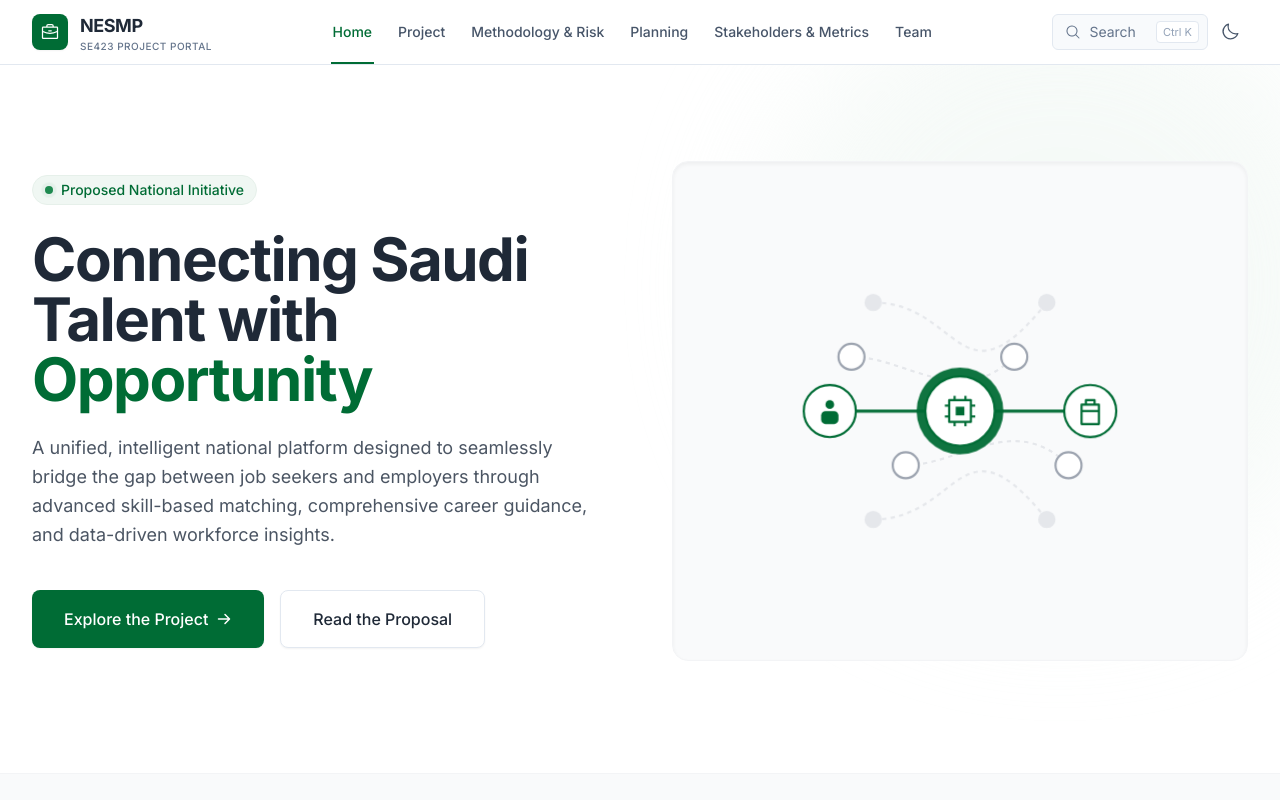
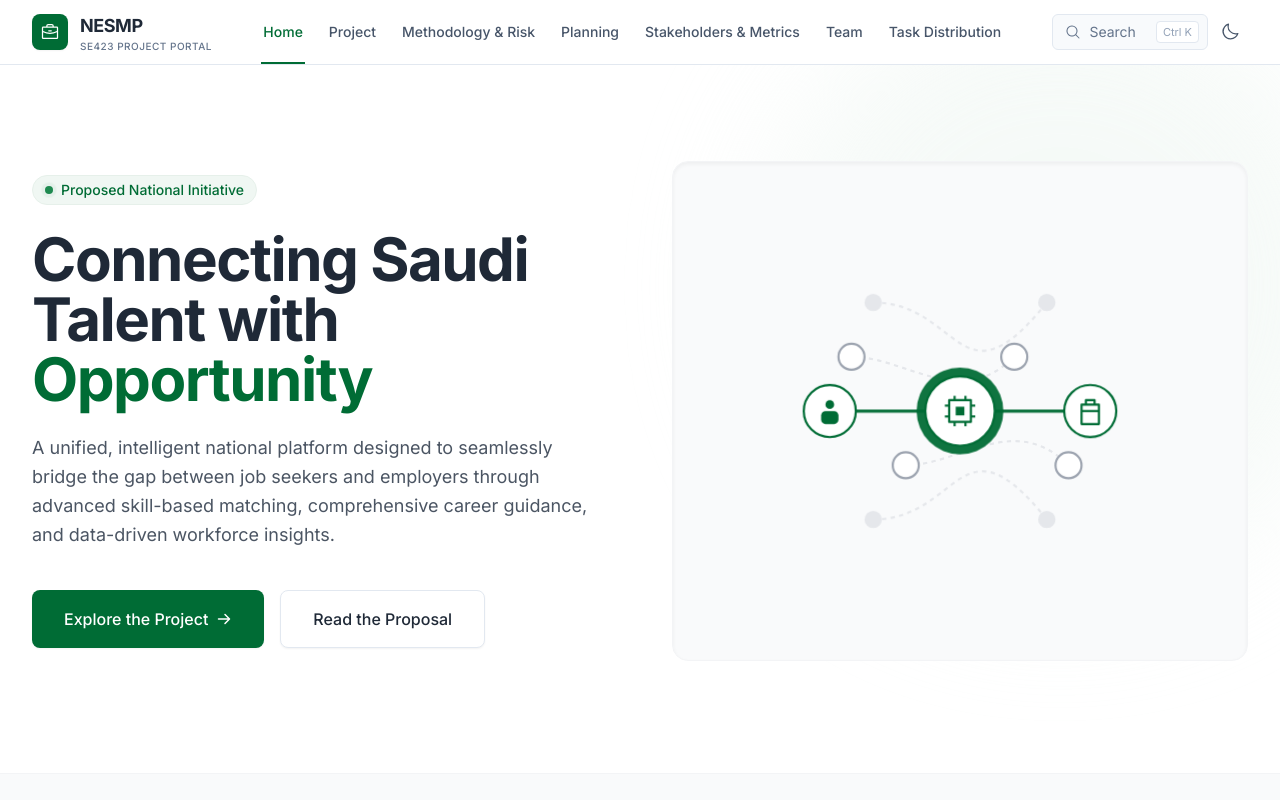
Before and after one commit to Shoug-Alomran/SE423-National-Employment-Skill-Matching-Platform, a React (Vite) app: page / in a window 1280 px wide. Shown: the top 800 px of the page. Built offline with nearby package versions, Linux system fonts and the light colour scheme.

Commit message:
Add task distribution to site navigation

```diff
--- a/src/config.js
+++ b/src/config.js
@@ -17,4 +17,5 @@ export const navItems = [
   { to: '/planning', label: 'Planning' },
   { to: '/stakeholders-metrics', label: 'Stakeholders & Metrics' },
   { to: '/team', label: 'Team' },
+  { to: '/project-task-distribution.html', label: 'Task Distribution', external: true },
 ];
```
